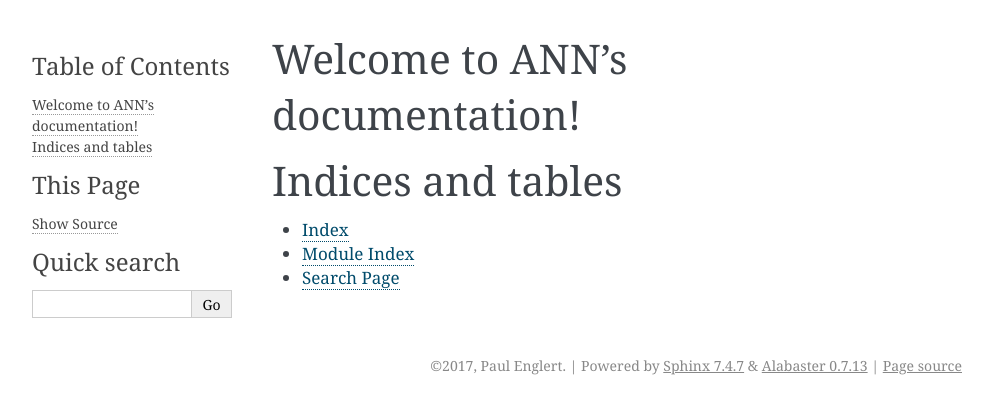
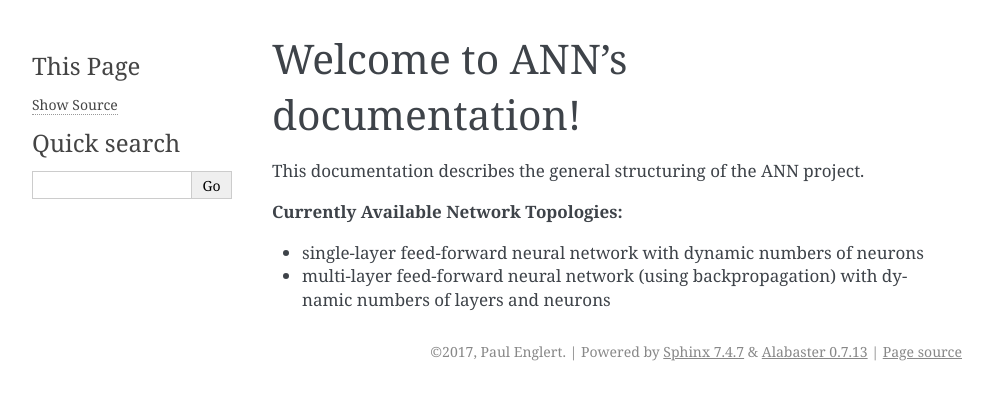
Before and after one commit to PaulEnglert/ann, a Sphinx documentation site: the page built from doc/index.rst, in a window 1280 px wide. Shown: the top 414 px of the page, without its empty margins (148-1141 px from the left). Built offline with Sphinx 7.4.7, drawn with Linux system fonts in a browser that asks for light colours.

```diff
--- a/doc/index.rst
+++ b/doc/index.rst
@@ -10,11 +10,16 @@ Welcome to ANN's documentation!
    :maxdepth: 2
    :caption: Contents:
 
+This documentation describes the general structuring of the ANN project.
 
+**Currently Available Network Topologies:**
 
-Indices and tables
-==================
+* single-layer feed-forward neural network with dynamic numbers of neurons
+* multi-layer feed-forward neural network (using backpropagation) with dynamic numbers of layers and neurons
 
-* :ref:`genindex`
-* :ref:`modindex`
-* :ref:`search`
+.. Indices and tables
+.. ==================
+
+.. * :ref:`genindex`
+.. * :ref:`modindex`
+.. * :ref:`search`
```
Also changed, not shown: README.md (+6 -0 lines).
